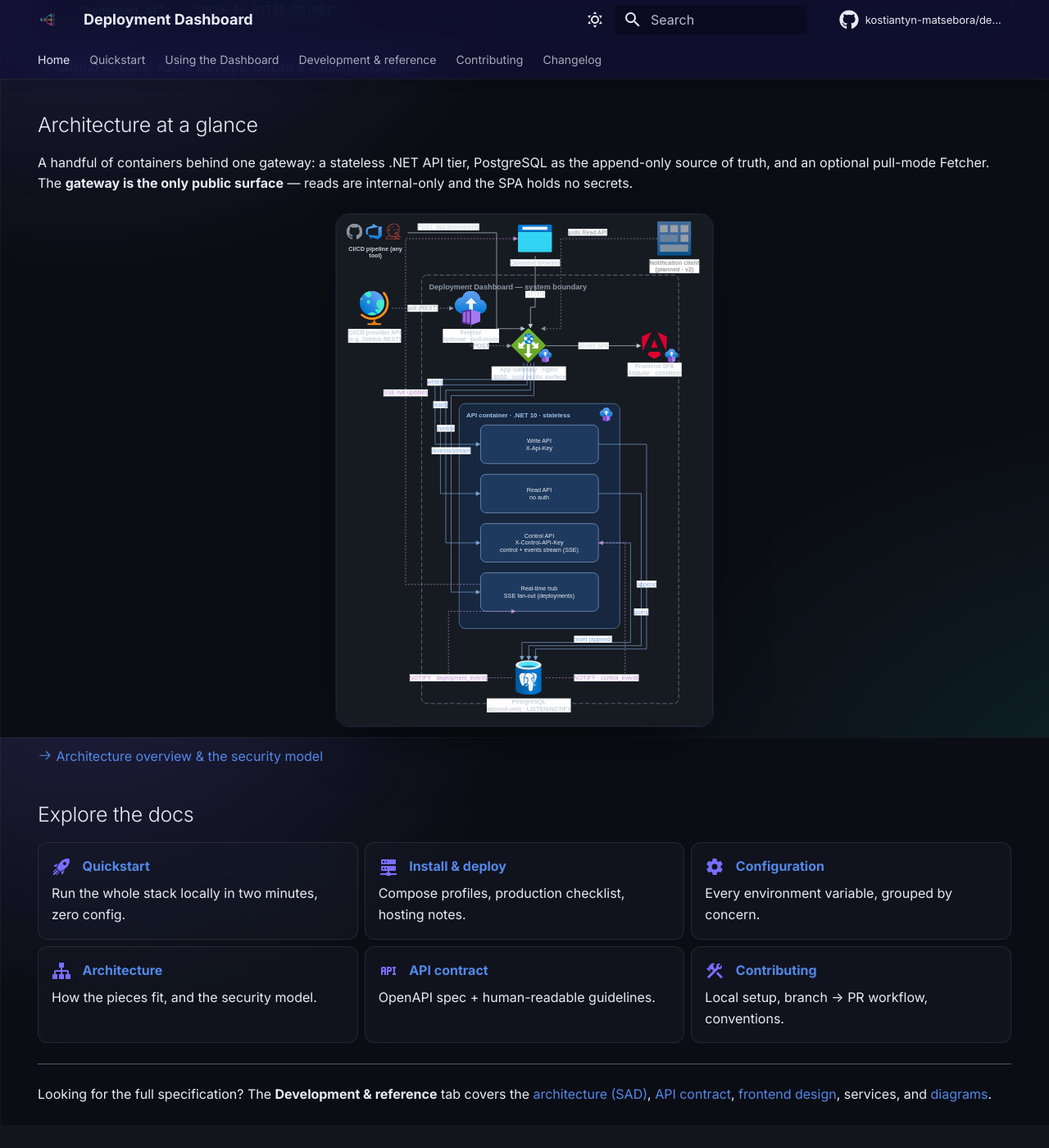
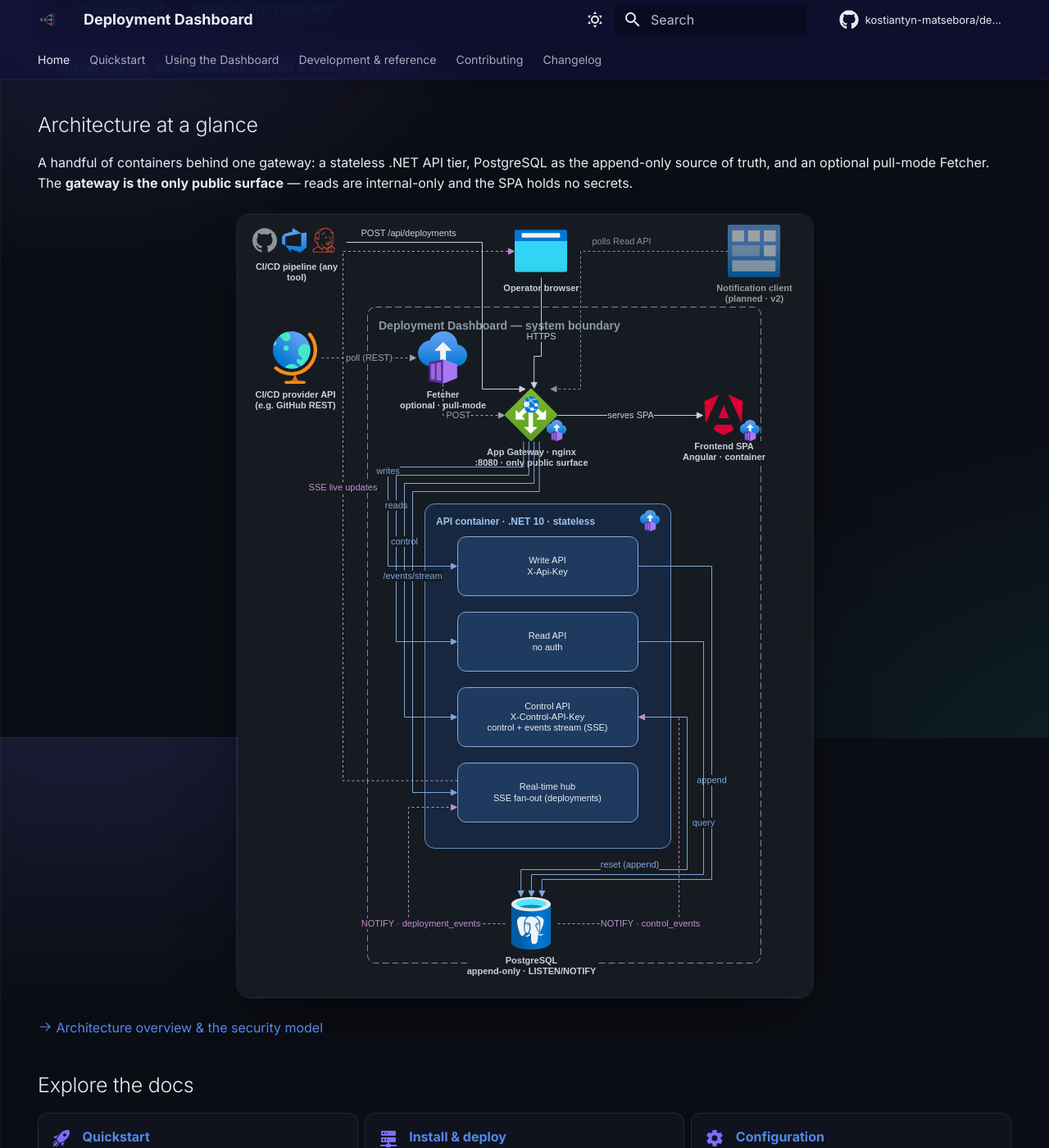
Before and after one commit to kostiantyn-matsebora/deployment-dashboard, an MkDocs documentation site: the page built from docs/index.md, in a window 1280 px wide and 1400 px high, scrolled down 2701 px. Shown: the whole window at 82% size. Built offline with MkDocs 1.6.1 and Material for MkDocs 9.7.7, drawn with Linux system fonts in a browser that asks for light colours; comment, search, counter and statistics services are not loaded.

Commit message:
fix(home): dark C4 diagram readability + larger size; reproducible export
The dark C4 diagram showed light-grey text on white boxes in the browser:
draw.io emits label backgrounds as light-dark(#ffffff, …) and Export-Diagrams.ps1
strips the color-scheme hint, so browsers resolve the light branch (white).

- Export-Diagrams.ps1: when baking a background, also pin draw.io's light-dark
  white label backgrounds to that colour, so labels read on a dark card too.
  Re-exported architecture-c4-dark.svg through it (now reproducible, not hand-patched).
- CSS: raise .dd-diagram cap 460px -> 720px (the nav/toc-less home column is wide,
  so the portrait diagram rendered too small).

Co-Authored-By: Claude Opus 4.8 <noreply@anthropic.com>

```diff
--- a/docs/_stylesheets/dashboard.css
+++ b/docs/_stylesheets/dashboard.css
@@ -292,7 +292,7 @@ body {
    tall C4 card doesn't stretch to full column height. */
 .md-typeset .dd-shot.dd-diagram {
   width: auto;
-  max-width: min(100%, 460px);
+  max-width: min(100%, 720px);
   margin-inline: auto;
 }
 .dd-shotframe {
```
Also changed, not shown: docs/diagrams/architecture-c4-dark.svg, 3 other files.
